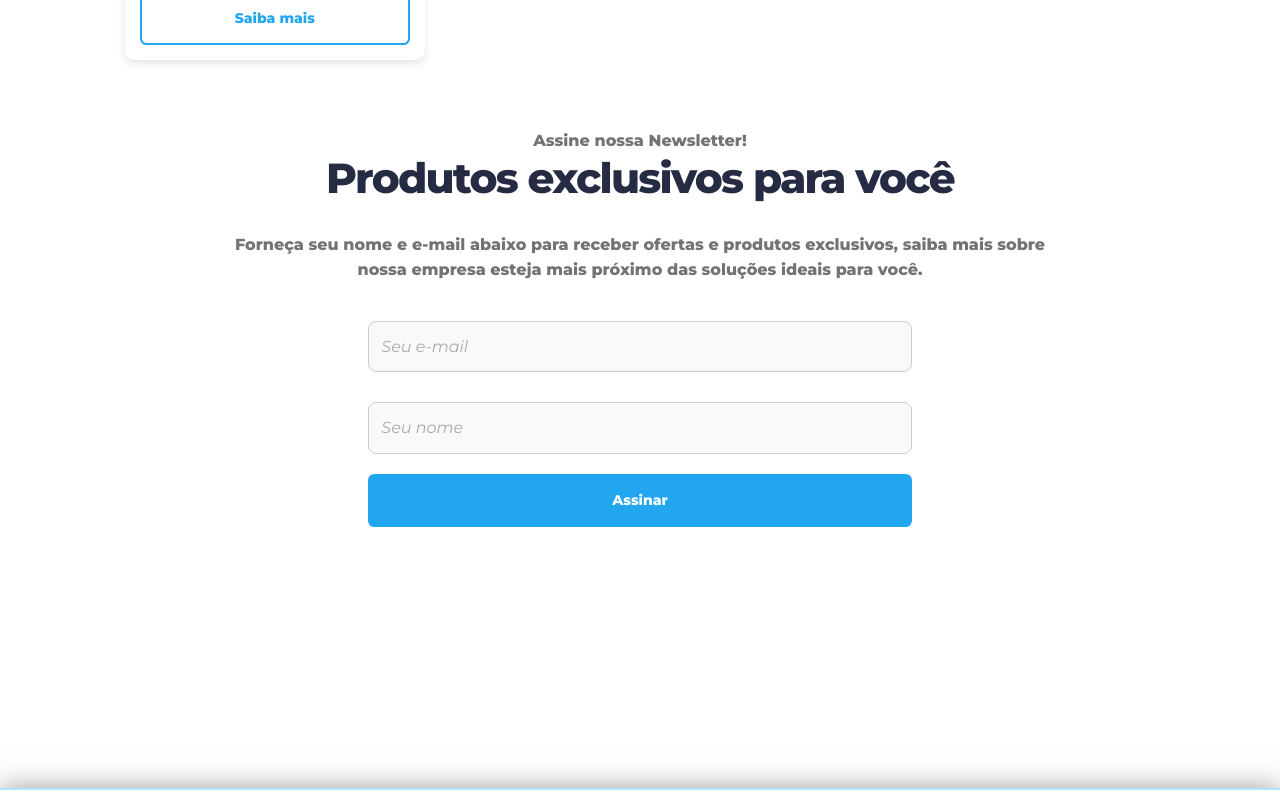
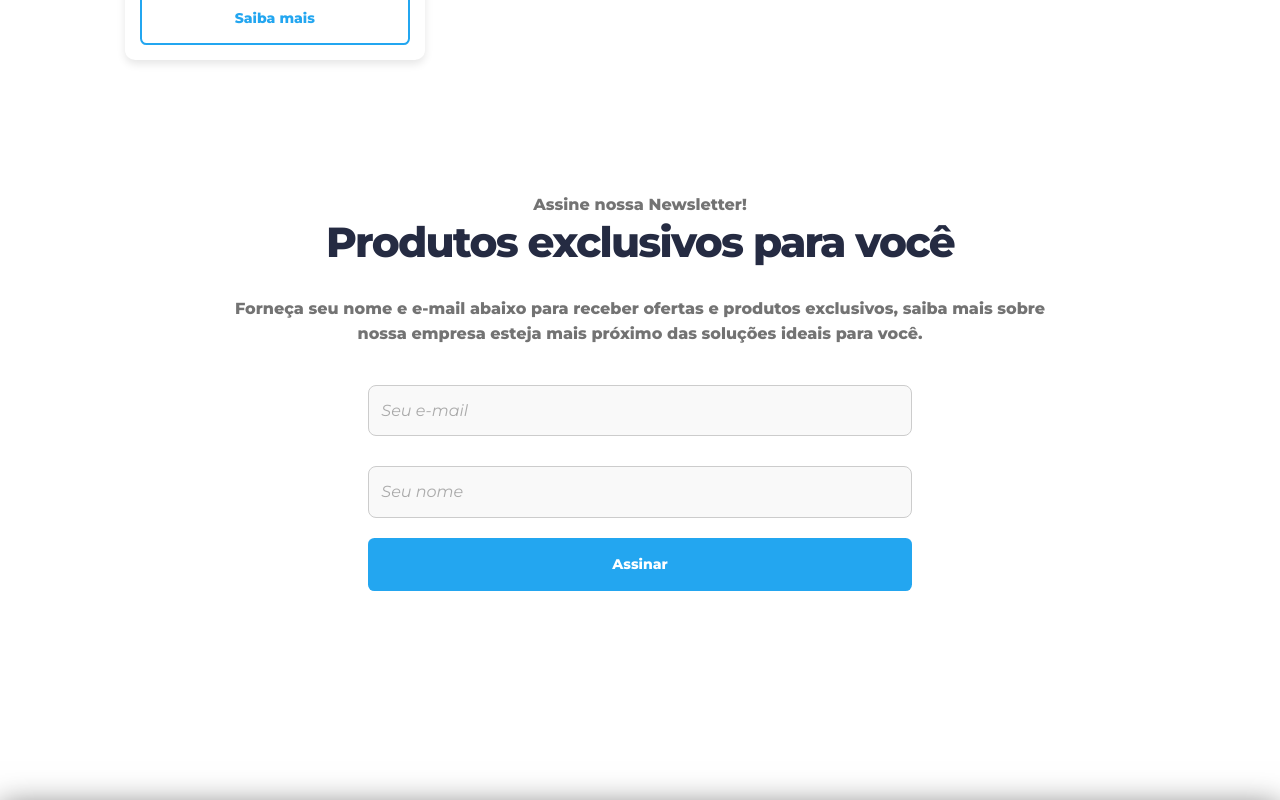
Before and after one commit to ryan-facul/simple-landing, a React (Vite) app: page / in a window 1280 px wide. Shown: the part 1980-2780 px from the top of the page. Built offline with nearby package versions, Linux system fonts and the light colour scheme.

Commit message:
Update send.css

```diff
--- a/src/styles/send.css
+++ b/src/styles/send.css
@@ -1,7 +1,6 @@
 #send {
     background: var(--light-gray);
-    border-top: 0.125rem solid #e4e4e4;
-    margin-bottom: 4%;
+    padding-top: 5%;
     display: flex;
 }
 
```
